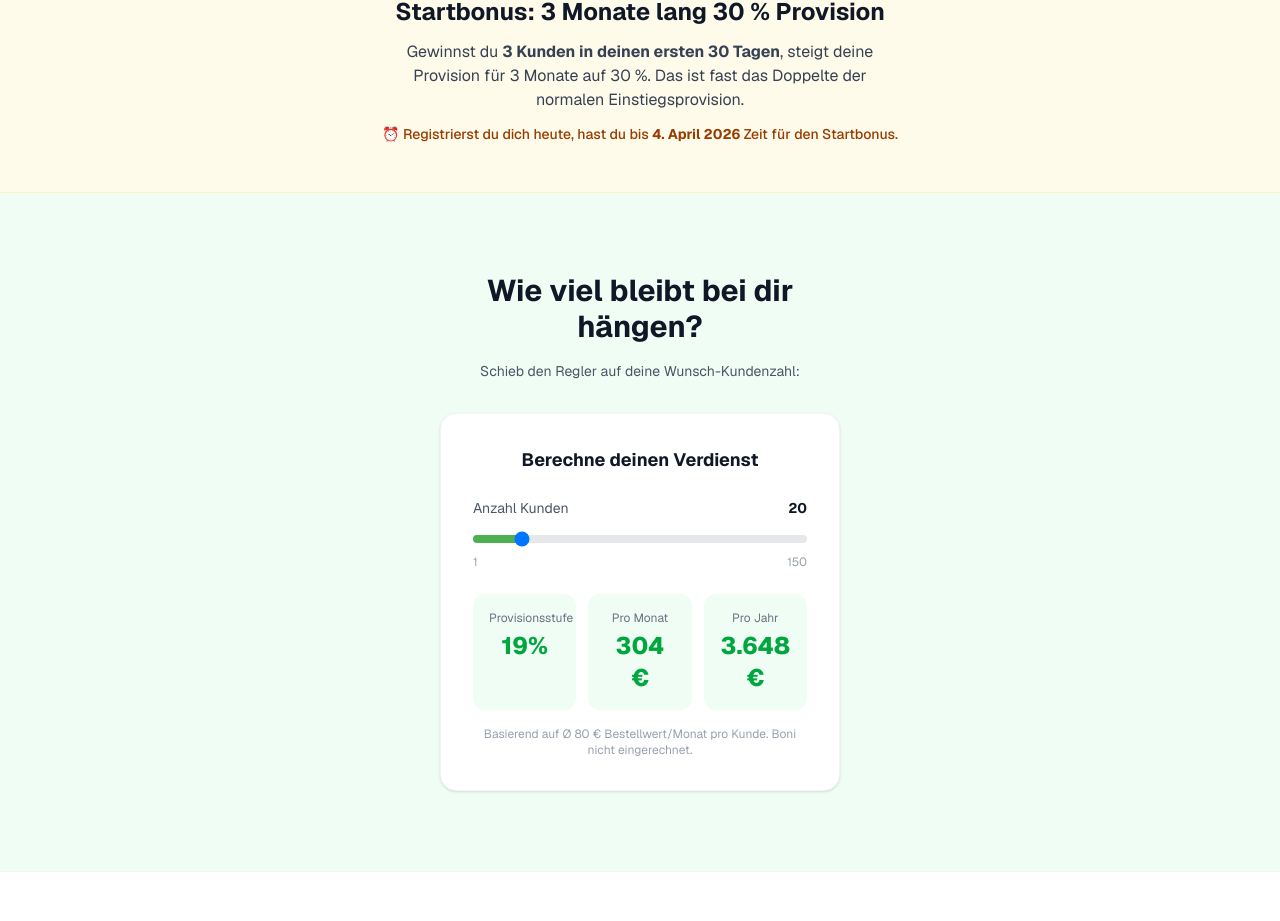
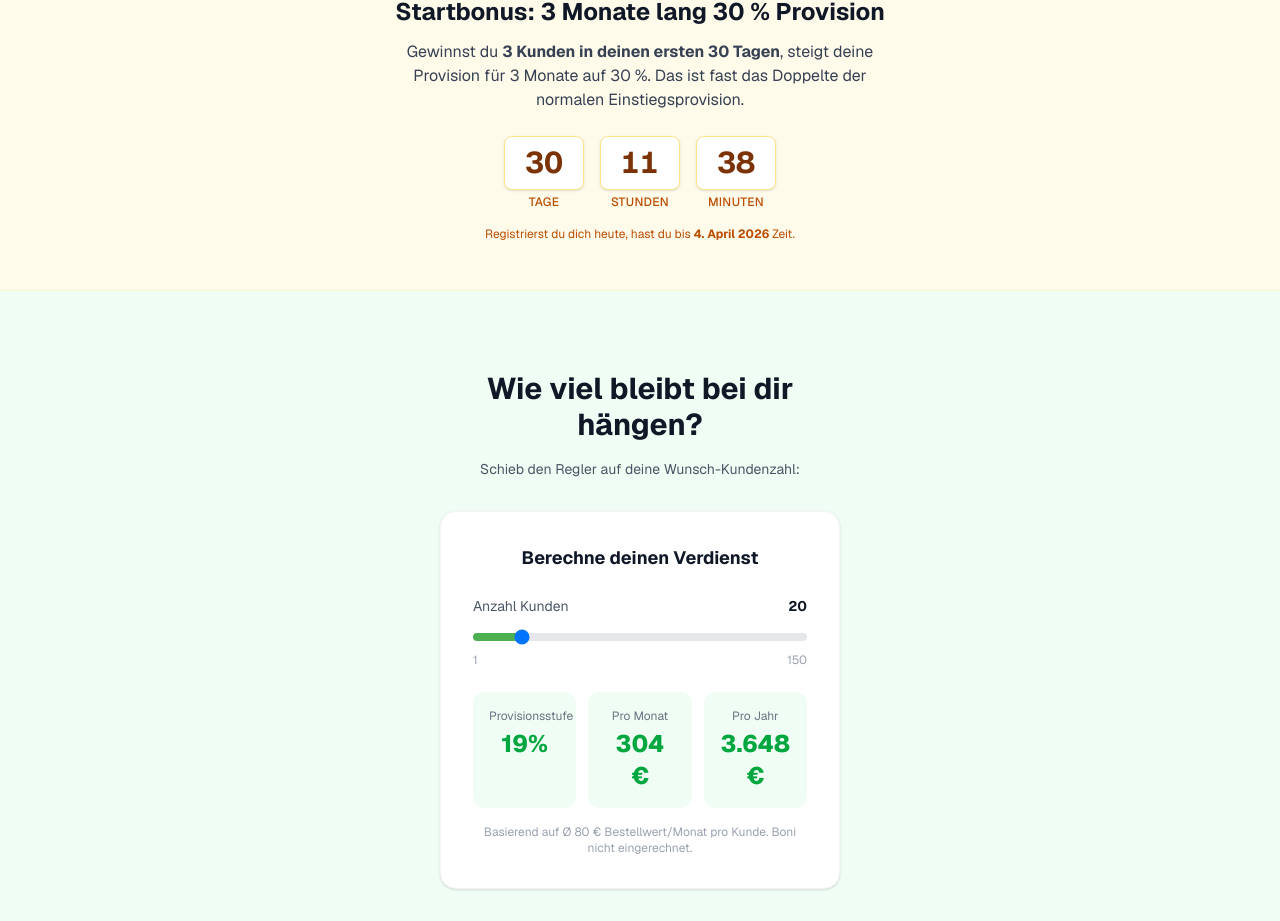
Before and after one commit to Rinacla/anifit-partner-funnel, a Next.js app: page / in a window 1280 px wide. Shown: the part 2937-3858 px from the top of the page. Built offline with nearby package versions, Linux system fonts and the light colour scheme.

Commit message:
feat: visueller Countdown-Timer fuer Startbonus (Tage/Stunden/Minuten statt nur Datum)

```diff
--- a/app/_components/StartbonusTimer.tsx
+++ b/app/_components/StartbonusTimer.tsx
@@ -3,19 +3,62 @@
 import { useState, useEffect } from "react";
 
 export default function StartbonusTimer() {
-  const [deadline, setDeadline] = useState("");
+  const [deadline, setDeadline] = useState<Date | null>(null);
+  const [timeLeft, setTimeLeft] = useState({ days: 0, hours: 0, minutes: 0 });
 
   useEffect(() => {
     const d = new Date();
     d.setDate(d.getDate() + 30);
-    setDeadline(d.toLocaleDateString("de-DE", { day: "numeric", month: "long", year: "numeric" }));
+    d.setHours(23, 59, 59, 0);
+    setDeadline(d);
   }, []);
+
+  useEffect(() => {
+    if (!deadline) return;
+    function calc() {
+      const now = new Date();
+      const diff = deadline!.getTime() - now.getTime();
+      if (diff <= 0) return { days: 0, hours: 0, minutes: 0 };
+      return {
+        days: Math.floor(diff / (1000 * 60 * 60 * 24)),
+        hours: Math.floor((diff / (1000 * 60 * 60)) % 24),
+        minutes: Math.floor((diff / (1000 * 60)) % 60),
+      };
+    }
+    setTimeLeft(calc());
+    const interval = setInterval(() => setTimeLeft(calc()), 60000);
+    return () => clearInterval(interval);
+  }, [deadline]);
 
   if (!deadline) return null;
 
+  const dateStr = deadline.toLocaleDateString("de-DE", {
+    day: "numeric",
+    month: "long",
+    year: "numeric",
+  });
+
   return (
-    <p className="text-sm text-amber-800 mt-3 font-medium">
-      ⏰ Registrierst du dich heute, hast du bis <strong>{deadline}</strong> Zeit für den Startbonus.
-    </p>
+    <div className="mt-6">
+      <div className="inline-flex gap-3 sm:gap-4">
+        {[
+          { value: timeLeft.days, label: "Tage" },
+          { value: timeLeft.hours, label: "Stunden" },
+          { value: timeLeft.minutes, label: "Minuten" },
+        ].map((unit, i) => (
+          <div key={i} className="flex flex-col items-center">
+            <span className="bg-white rounded-lg shadow-sm border border-amber-200 text-2xl sm:text-3xl font-bold text-amber-900 w-16 sm:w-20 py-2 tabular-nums">
+              {String(unit.value).padStart(2, "0")}
+            </span>
+            <span className="text-[10px] sm:text-xs text-amber-700 mt-1 font-medium uppercase tracking-wide">
+              {unit.label}
+            </span>
+          </div>
+        ))}
+      </div>
+      <p className="text-xs text-amber-700 mt-4">
+        Registrierst du dich heute, hast du bis <strong>{dateStr}</strong> Zeit.
+      </p>
+    </div>
   );
 }
```
